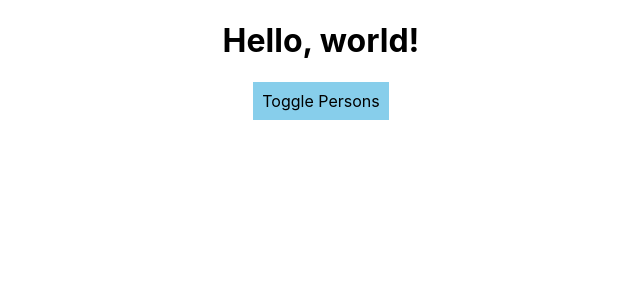
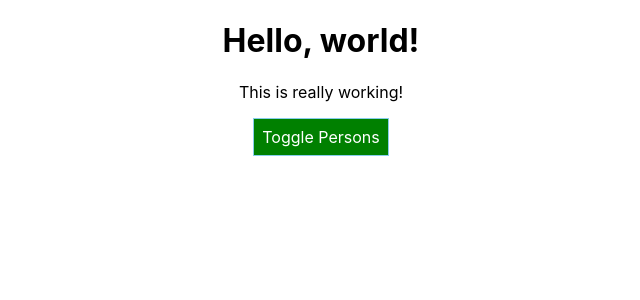
Before and after one commit to lukinasargy/my-app, a React (Create React App) app: page / in a window 1280 px wide. Shown: the top 300 px of the page, without its empty margins (319-959 px from the left). Built offline with nearby package versions, Linux system fonts and the light colour scheme.

Commit message:
66 setting class names

```diff
--- a/src/App.css
+++ b/src/App.css
@@ -1,3 +1,10 @@
 .App {
   text-align: center;
 }
+.red {
+  color:red;
+
+}
+.bold {
+  font-weight: bold;
+}
--- a/src/App.js
+++ b/src/App.js
@@ -48,12 +48,15 @@
 
     render() {
         const style = {
-            backgroundColor: 'skyblue',
+            backgroundColor: 'green',
+            color: 'white',
             font: 'inherit',
             border: '1px solid skyblue',
             padding: '8px',
-            cursor: 'pointer'
-        };
+            cursor: 'pointer',
+            transition: '0.3s all'
+
+    };
         let persons = null;
         if (this.state.showPersons) {
             persons = (
@@ -71,10 +74,20 @@
                     })}
                 </div>
             );
+            style.backgroundColor = 'red';
+        }
+
+        const classes = [];
+        if (this.state.persons.length <= 2) {
+            classes.push('red'); //classes = ['red];
+        }
+        if (this.state.persons.length <=1) {
+            classes.push('bold'); //classes = ['red', 'bold']
         }
         return (
             <div className="App">
                 <h1>Hello, world!</h1>
+                <p className={classes.join(' ')}>This is really working!</p>
                 <button style={style}
                         onClick={this.togglePersonsHandler}>Toggle Persons
                 </button>
```
